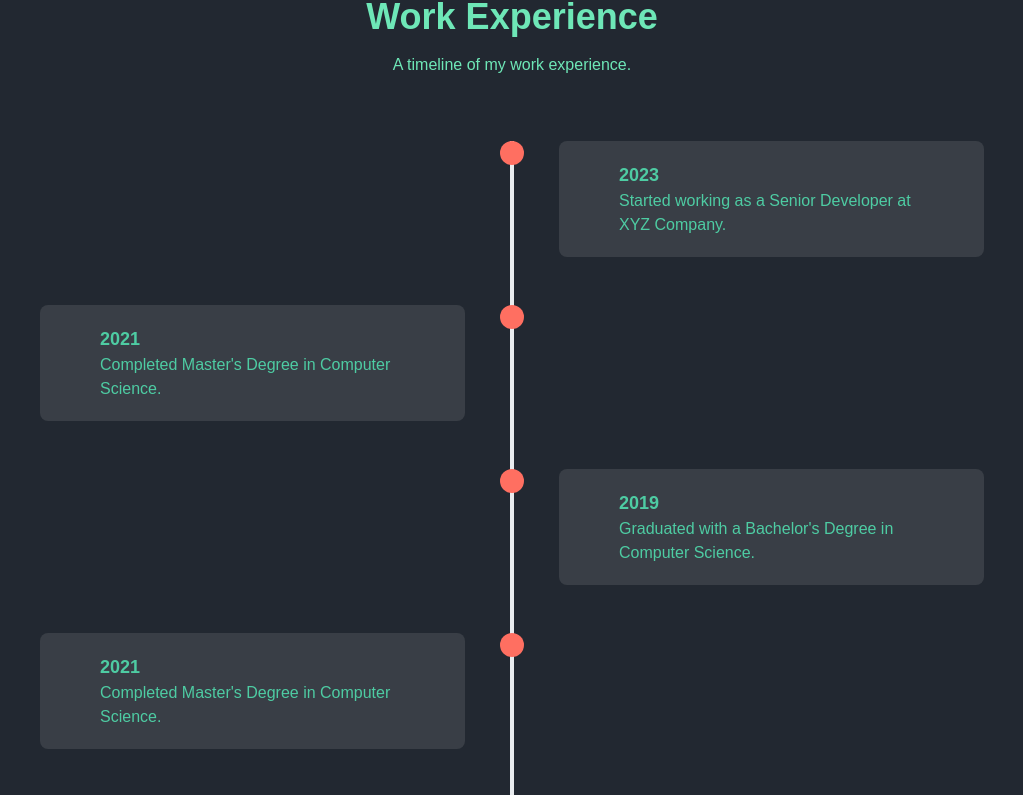
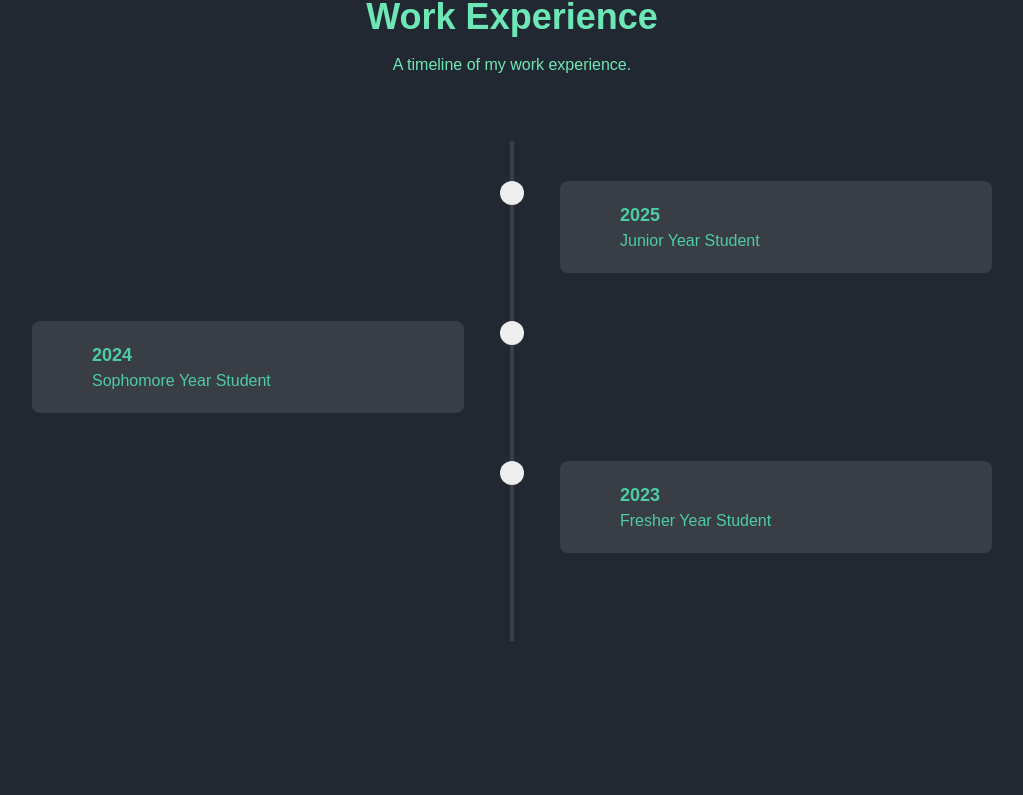
Before and after one commit to TranXuanPhong25/portfolio-v1, a Vue app: page / in a window 1280 px wide. Shown: the part 1683-2478 px from the top of the page, without its empty margins (128-1151 px from the left). Built offline with nearby package versions, Linux system fonts and the light colour scheme; a web font is replaced by a local one.

Commit message:
chore: update timeline

```diff
--- a/src/components/WorkExperience.vue
+++ b/src/components/WorkExperience.vue
@@ -24,72 +24,24 @@ onMounted(() => {
          <VerticalTimeline>
             <VerticalTimelineItem align="left" aos="fade-up">
                <VerticalTimelineContent>
-                  <h3 class="font-bold text-lg">2023</h3>
-                  <p>Started working as a Senior Developer at XYZ Company.</p>
+                  <h3 class="font-bold text-lg">2025</h3>
+                  <p>Junior Year Student</p>
                </VerticalTimelineContent>
             </VerticalTimelineItem>
 
             <VerticalTimelineItem align="right" aos="fade-up">
                <VerticalTimelineContent>
-                  <h3 class="font-bold text-lg">2021</h3>
-                  <p>Completed Master's Degree in Computer Science.</p>
+                  <h3 class="font-bold text-lg">2024</h3>
+                  <p>Sophomore Year Student</p>
                </VerticalTimelineContent>
             </VerticalTimelineItem>
 
             <VerticalTimelineItem align="left" aos="fade-up">
                <VerticalTimelineContent>
-                  <h3 class="font-bold text-lg">2019</h3>
-                  <p>Graduated with a Bachelor's Degree in Computer Science.</p>
+                  <h3 class="font-bold text-lg">2023</h3>
+                  <p>Fresher Year Student</p>
                </VerticalTimelineContent>
             </VerticalTimelineItem>
-
-            <VerticalTimelineItem align="right" aos="fade-up">
-               <VerticalTimelineContent>
-                  <h3 class="font-bold text-lg">2021</h3>
-                  <p>Completed Master's Degree in Computer Science.</p>
-               </VerticalTimelineContent>
-            </VerticalTimelineItem>
-
-            <VerticalTimelineItem align="left" aos="fade-up">
-               <VerticalTimelineContent>
-                  <h3 class="font-bold text-lg">2019</h3>
-                  <p>Graduated with a Bachelor's Degree in Computer Science.</p>
-               </VerticalTimelineContent>
-            </VerticalTimelineItem>
-
-            <VerticalTimelineItem align="right" aos="fade-up">
-               <VerticalTimelineContent>
-                  <h3 class="font-bold text-lg">2021</h3>
-                  <p>Completed Master's Degree in Computer Science.</p>
-               </VerticalTimelineContent>
-            </VerticalTimelineItem>
-            <VerticalTimelineItem align="left" aos="fade-up">
-               <VerticalTimelineContent>
-                  <h3 class="font-bold text-lg">2019</h3>
-                  <p>Graduated with a Bachelor's Degree in Computer Science.</p>
-               </VerticalTimelineContent>
-            </VerticalTimelineItem>
-
-            <VerticalTimelineItem align="right" aos="fade-up">
-               <VerticalTimelineContent>
-                  <h3 class="font-bold text-lg">2021</h3>
-                  <p>Completed Master's Degree in Computer Science.</p>
-               </VerticalTimelineContent>
-            </VerticalTimelineItem>
-            <VerticalTimelineItem align="left" aos="fade-up">
-               <VerticalTimelineContent>
-                  <h3 class="font-bold text-lg">2019</h3>
-                  <p>Graduated with a Bachelor's Degree in Computer Science.</p>
-               </VerticalTimelineContent>
-            </VerticalTimelineItem>
-
-            <VerticalTimelineItem align="right" aos="fade-up">
-               <VerticalTimelineContent>
-                  <h3 class="font-bold text-lg">2021</h3>
-                  <p>Completed Master's Degree in Computer Science.</p>
-               </VerticalTimelineContent>
-            </VerticalTimelineItem>
-            <!-- Add more timeline items as needed -->
          </VerticalTimeline>
       </div>
    </section>
--- a/src/components/workexp/VerticalTimeline.vue
+++ b/src/components/workexp/VerticalTimeline.vue
@@ -1,5 +1,6 @@
 <template>
-   <div class="relative mx-auto px-2 w-full max-w-[960px] vertical-timeline">
+
+   <div class="relative mx-auto py-10  w-full max-w-[960px] vertical-timeline">
       <slot></slot>
    </div>
 </template>
@@ -13,6 +14,6 @@
    transform: translateX(-50%);
    height: 100%;
    width: 4px;
-   background-color: #e9ecef;
+   @apply bg-second;
 }
 </style>
--- a/src/components/workexp/VerticalTimelineItem.vue
+++ b/src/components/workexp/VerticalTimelineItem.vue
@@ -27,7 +27,7 @@ onMounted(() => {
    <div class="vertical-timeline-item flex mb-12 relative"
       :class="{ 'vertical-timeline-item-left': align === 'left', 'vertical-timeline-item-right': align === 'right' }"
       :data-aos="aos">
-      <div class="vertical-timeline-marker">
+      <div class="vertical-timeline-marker w-6 h-6 rounded-full bg-last absolute top-0">
          <slot name="icon"></slot>
       </div>
       <div class="vertical-timeline-content p-5 bg-second rounded-[8px] relative w-[45%] text-main" ref="tilt">
@@ -37,14 +37,6 @@ onMounted(() => {
 </template>
 
 <style scoped>
-/* .vertical-timeline-content {
-   padding: 20px;
-   background-color: #456f99;
-   border-radius: 8px;
-   position: relative;
-   width: 45%;
-} */
-
 .vertical-timeline-item-left .vertical-timeline-marker {
    left: 50%;
    margin-left: -12px;
@@ -55,15 +47,6 @@ onMounted(() => {
    margin-left: -12px;
 }
 
-.vertical-timeline-marker {
-   width: 24px;
-   height: 24px;
-   border-radius: 50%;
-   background-color: #ff6f61;
-   position: absolute;
-   top: 0;
-}
-
 .vertical-timeline-item-left .vertical-timeline-content {
    left: 55%;
 }
```
